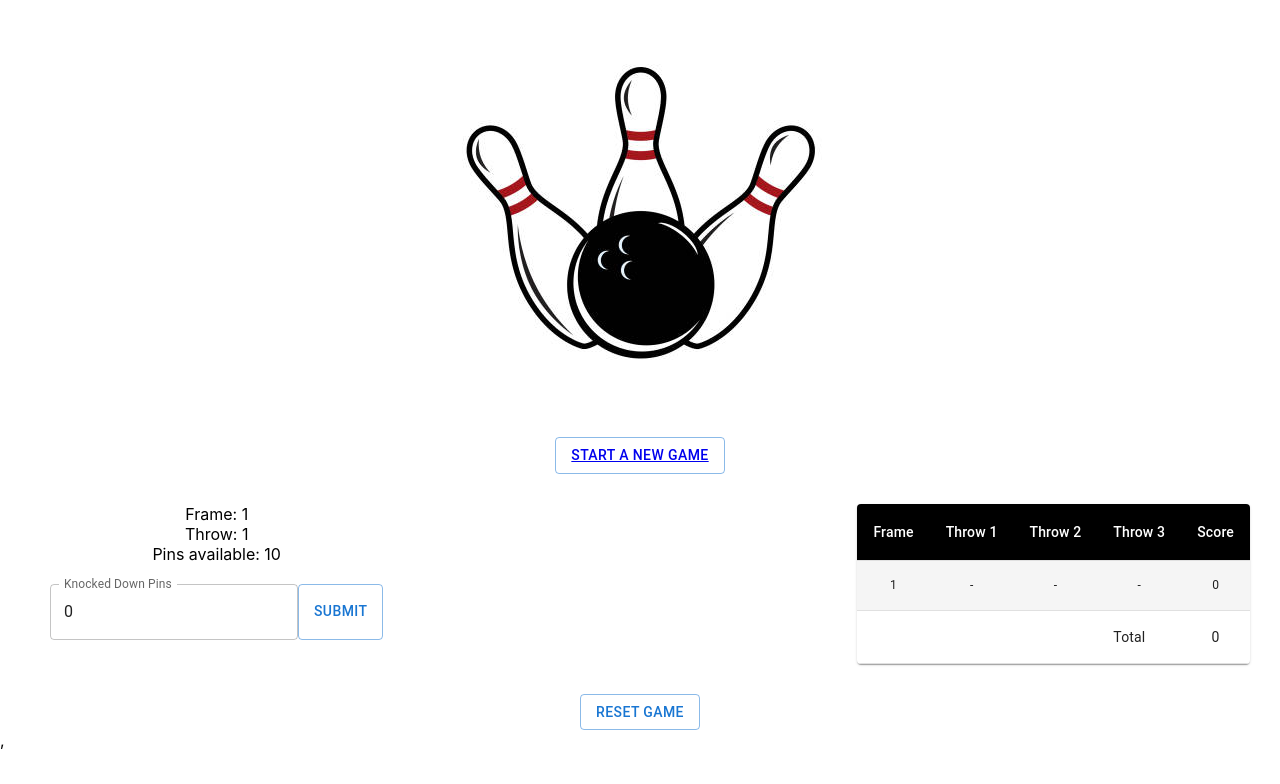
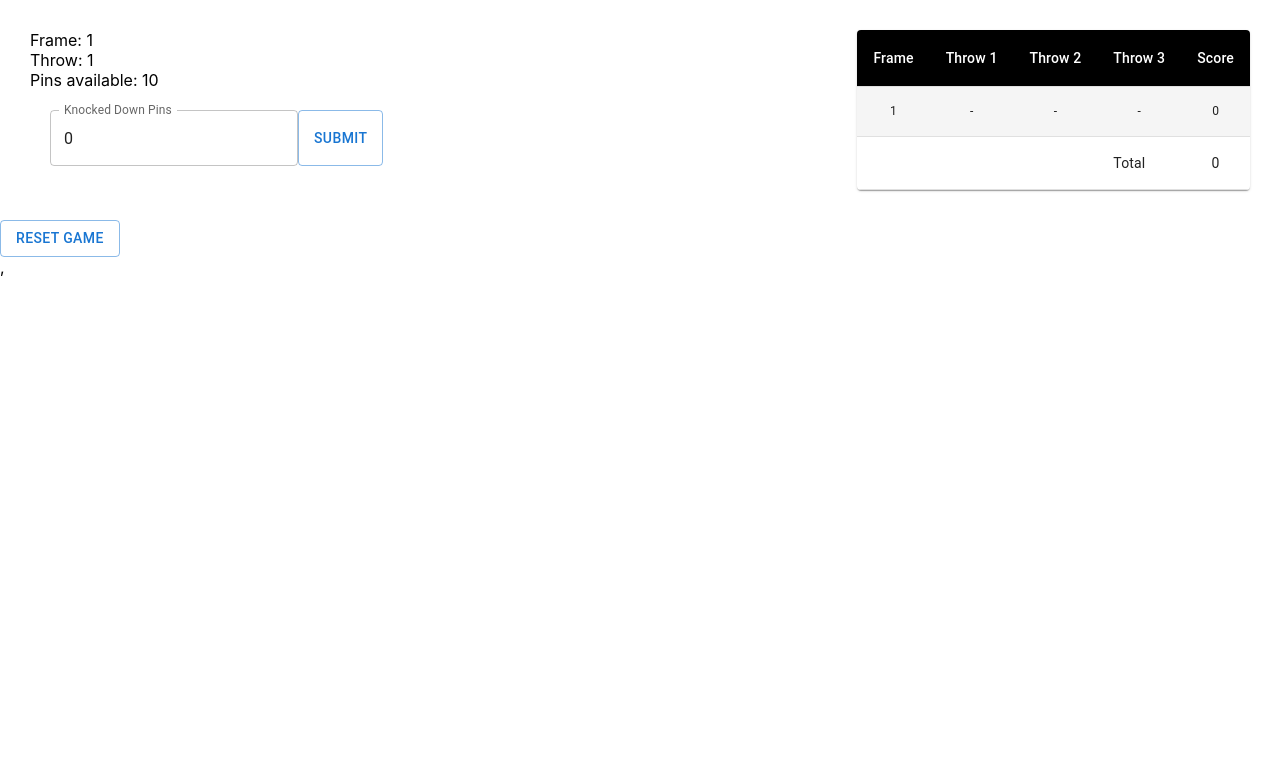
Before and after one commit to eltru7/bowling-challenge, a React (Create React App) app: page /game in a window 1280 px wide. Shown: the top 784 px of the page. Built offline with nearby package versions, Linux system fonts and the light colour scheme.

Commit message:
fix router to redirect to new page if new game

```diff
--- a/src/index.tsx
+++ b/src/index.tsx
@@ -4,11 +4,16 @@ import "./index.css";
 import App from "./App";
 import reportWebVitals from "./reportWebVitals";
 import { BrowserRouter } from "react-router-dom";
+import { Route, Routes } from "react-router";
+import GameScreen from "./view/GameScreen";
 
 ReactDOM.render(
   <React.StrictMode>
     <BrowserRouter>
-      <App />
+      <Routes>
+        <Route path="/" element={<App />} />
+        <Route path="/game" element={<GameScreen />} />
+      </Routes>
     </BrowserRouter>
     ,
   </React.StrictMode>,
--- a/src/view/startPage.tsx
+++ b/src/view/startPage.tsx
@@ -13,9 +13,6 @@ function StartPage() {
           <Link to="/game">Start a new game</Link>
         </Button>
       </nav>
-      <Routes>
-        <Route path="game" element={<GameScreen />} />
-      </Routes>
     </div>
   );
 }
```
